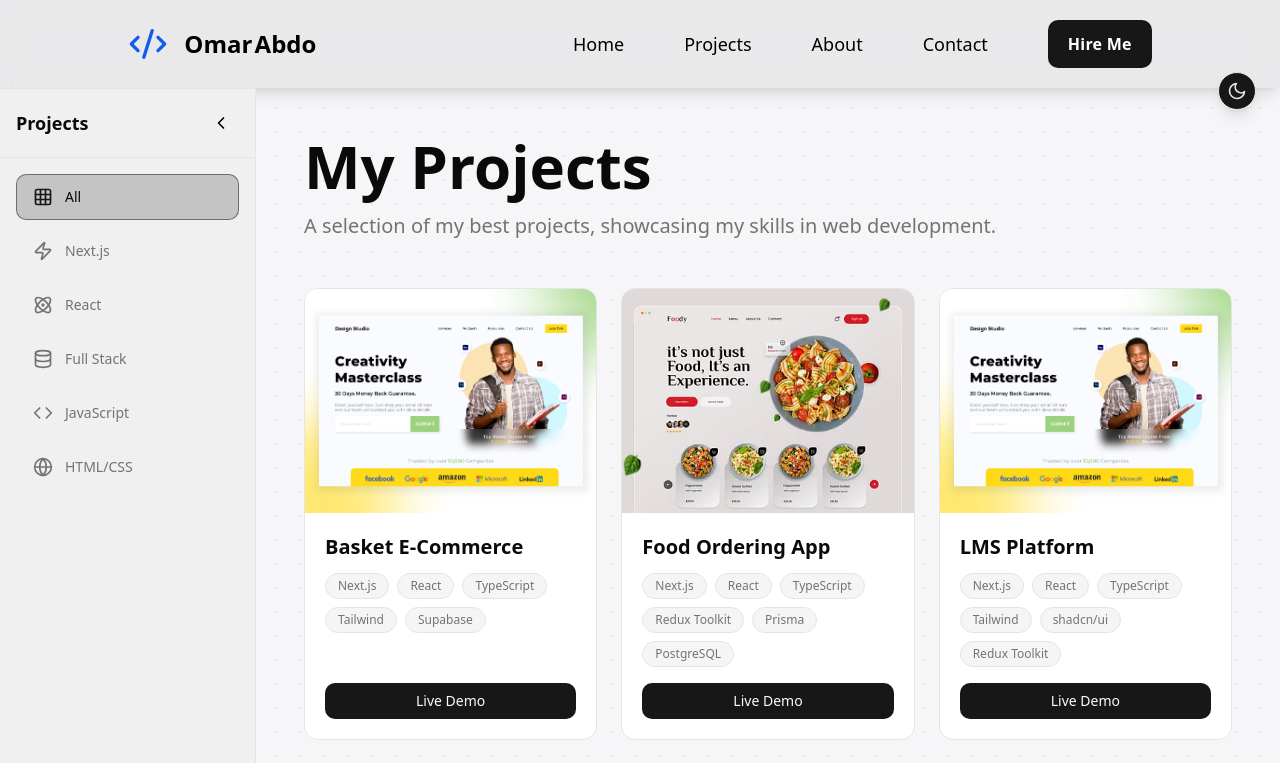
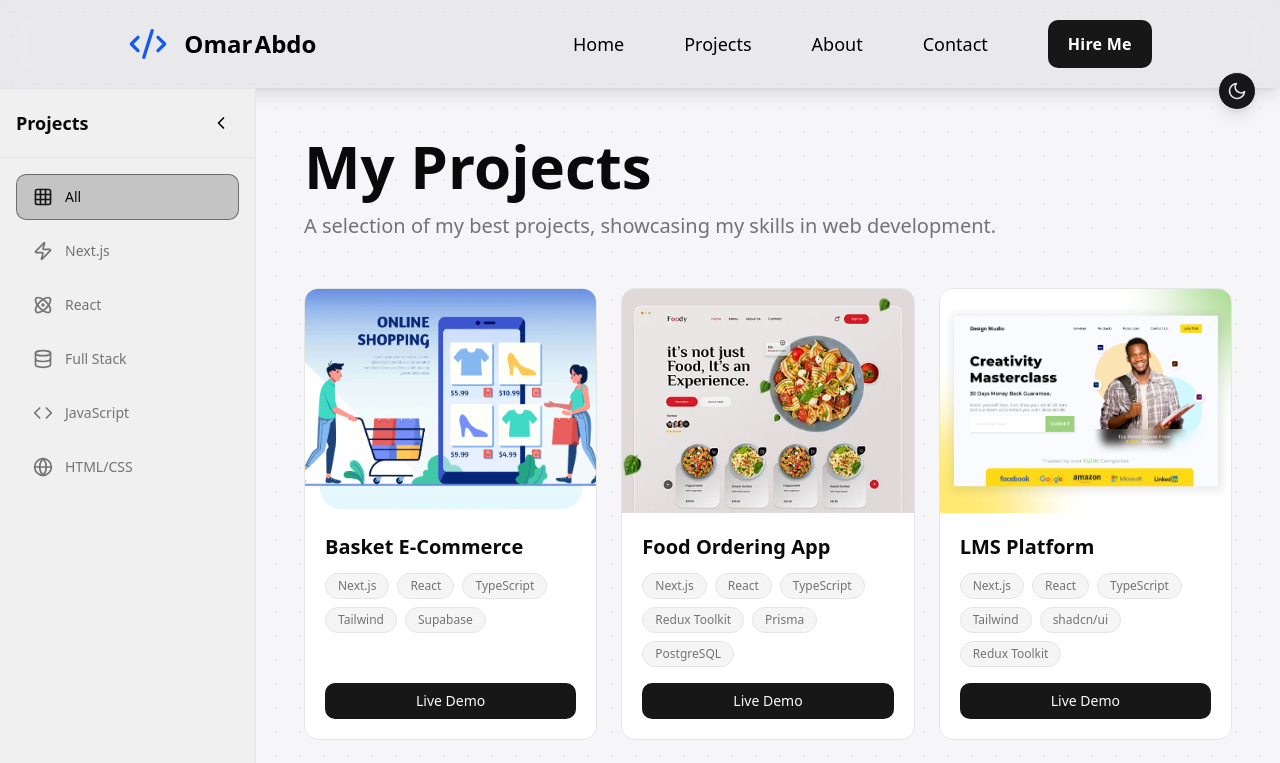
Before and after one commit to omarabdo1414/omar-abdelaleem, a Next.js app: page /projects in a window 1280 px wide. Shown: the top 763 px of the page. Built offline with nearby package versions, Linux system fonts and the light colour scheme.

Commit message:
Project order and images problem fixed

```diff
--- a/src/components/projects/ProjectCard.tsx
+++ b/src/components/projects/ProjectCard.tsx
@@ -26,13 +26,13 @@ const ProjectCard = ({ project, index = 0 }: ProjectCardProps) => {
   const getProjectImage = () => {
     const name = project.name.toLowerCase();
     if (name.includes("basket") || name.includes("e-commerce")) {
-      return project4; // E-Commerce.png
+      return project3; // E-Commerce.png
     } else if (name.includes("food ordering")) {
       return project1; // Food Ordering Test.webp
     } else if (name.includes("lms platform") && !name.includes("ai")) {
       return project2; // LMS.png
     } else if (name.includes("ai lms") || name.includes("conversational")) {
-      return project3; // Conversational Tutor.webp
+      return project4; // Conversational Tutor.webp
     } else if (name.includes("chat")) {
       return project5; // Chat.webp
     }
```
